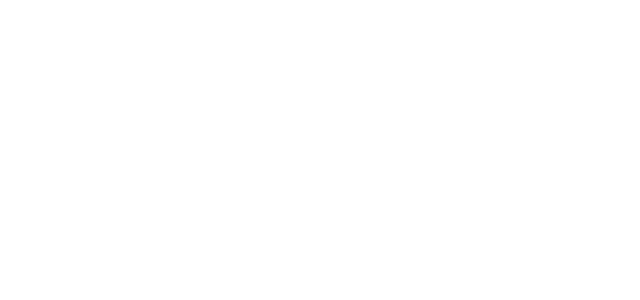
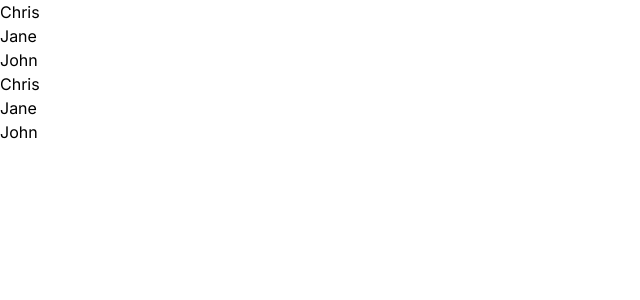
Before and after one commit to christopherleavitt99/plums, a Next.js app: page /people in a window 1280 px wide. Shown: the top 300 px of the page, without its empty margins (0-640 px from the left). Built offline with nearby package versions, Linux system fonts and the light colour scheme.

Commit message:
updated personDetail

```diff
--- a/src/components/PersonDetail.tsx
+++ b/src/components/PersonDetail.tsx
@@ -1,6 +1,6 @@
 import Person from "@/data/person.model";
 
-function PersonDetail(props: Person) {
-    return <h1></h1>
+function PersonDetail(props: { person: Person }) {
+  return <h1>{props.person.name}</h1>;
 }
 export default PersonDetail;
```
